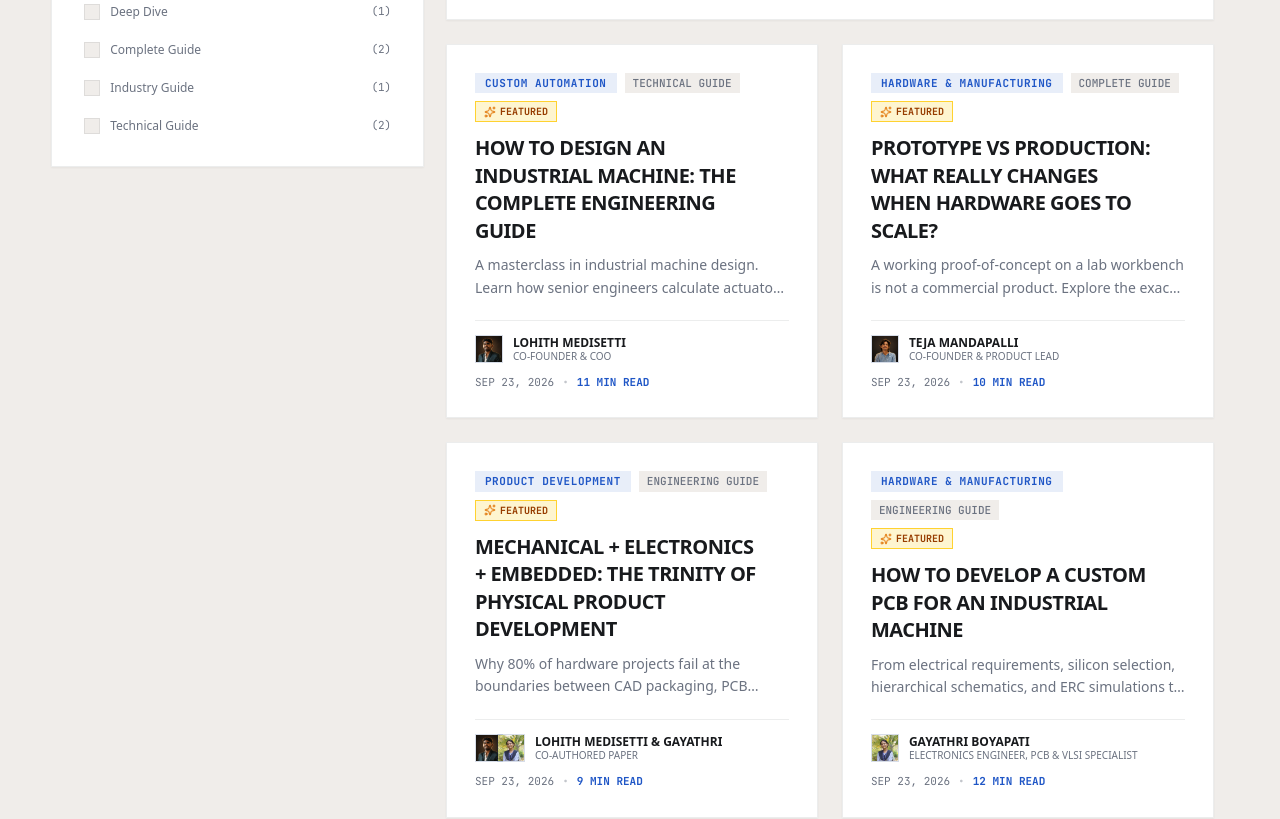
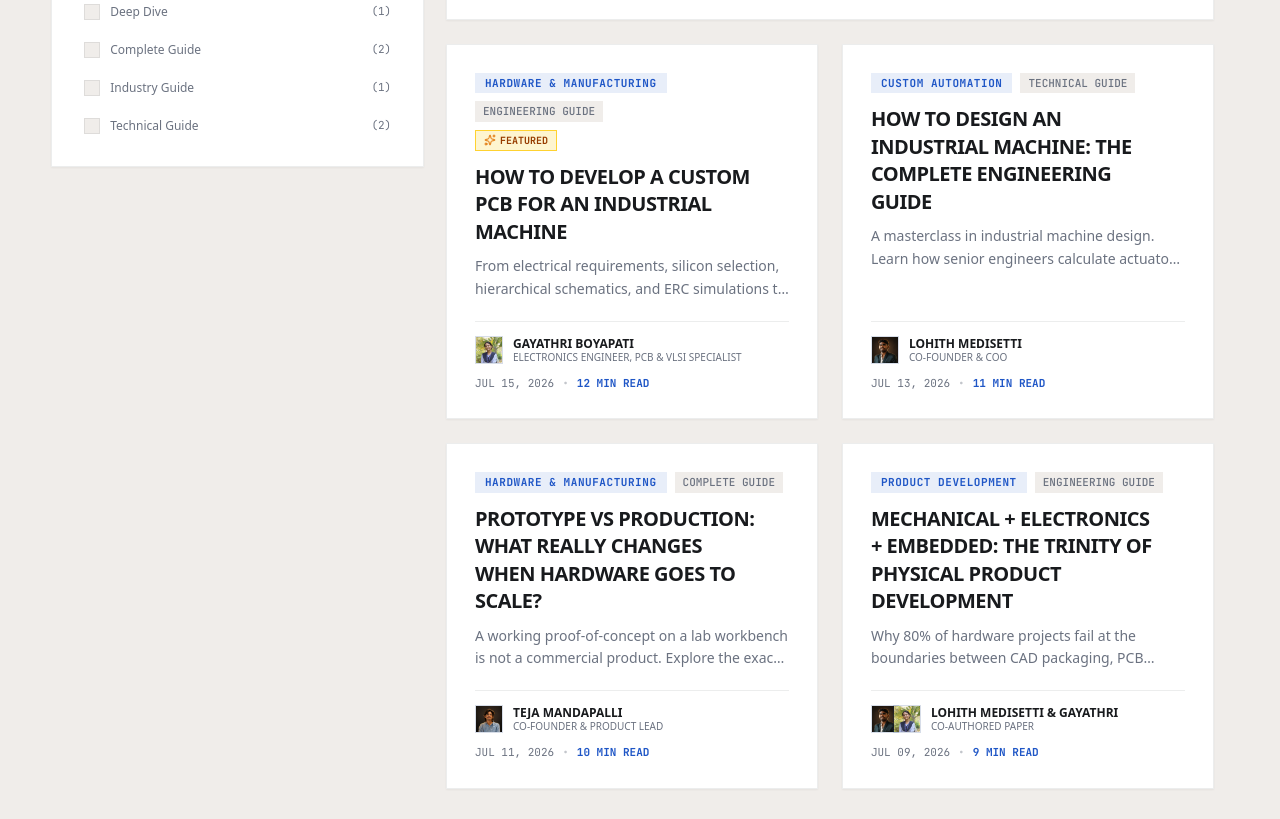
Before and after one commit to HarshaJyos/solvempire_test, a Next.js app: page /journal in a window 1280 px wide. Shown: the part 1120-1939 px from the top of the page. Built offline with nearby package versions, Linux system fonts and the light colour scheme.

Commit message:
refactor(journal): stagger blog publication dates with 2-day cadence starting July 2026 and isolate single featured post

```diff
--- a/src/data/blogs/how-to-build-a-custom-automated-machine.ts
+++ b/src/data/blogs/how-to-build-a-custom-automated-machine.ts
@@ -17,8 +17,8 @@ export const customAutomatedMachineBlog: BlogArticleData = {
       bio: "Founder & CEO at SolveMpire. Driving end-to-end hardware, embedded systems, custom automation, and product engineering from concept to scaled production.",
       slug: "hanish-jyosyabhatla",
     },
-    publishedAt: "Sep 12, 2026",
-    isoDate: "2026-09-12T00:00:00Z",
+    publishedAt: "Jul 07, 2026",
+    isoDate: "2026-07-07T00:00:00Z",
     readTime: "10 min read",
     tags: [
       "Custom Automation",
--- a/src/data/blogs/how-to-design-an-industrial-machine.ts
+++ b/src/data/blogs/how-to-design-an-industrial-machine.ts
@@ -18,8 +18,8 @@ export const howToDesignIndustrialMachineBlog: BlogArticleData = {
       bio: "Co-Founder & COO at SolveMpire. Spearheading industrial manufacturing partnerships, DFM validation, factory supply chains, and turnkey multi-discipline product delivery.",
       slug: "lohith-medisetti",
     },
-    publishedAt: "Sep 23, 2026",
-    isoDate: "2026-09-23T00:00:00Z",
+    publishedAt: "Jul 13, 2026",
+    isoDate: "2026-07-13T00:00:00Z",
     readTime: "11 min read",
     tags: [
       "Industrial Machines",
@@ -31,7 +31,7 @@ export const howToDesignIndustrialMachineBlog: BlogArticleData = {
       "Power Distribution",
       "Commissioning",
     ],
-    featured: true,
+    featured: false,
   },
   takeaways: [
     "Industrial machine design begins with cycle time (takt time) and kinematic inertia matching: matching motor-to-load inertia ratios (J_load / J_motor ≤ 5:1) prevents resonance and positioning jitter.",
--- a/src/data/blogs/how-to-develop-a-custom-pcb-for-an-industrial-machine.ts
+++ b/src/data/blogs/how-to-develop-a-custom-pcb-for-an-industrial-machine.ts
@@ -16,8 +16,8 @@ export const howToDevelopCustomPcbBlog: BlogArticleData = {
       bio: "Electronics Engineer & PCB/VLSI Design Specialist at SolveMpire. Architecting custom multilayer PCB layouts, real-time embedded hardware, power distribution, and VLSI circuit designs.",
       slug: "gayathri-boyapati",
     },
-    publishedAt: "Sep 23, 2026",
-    isoDate: "2026-09-23T00:00:00Z",
+    publishedAt: "Jul 15, 2026",
+    isoDate: "2026-07-15T00:00:00Z",
     readTime: "12 min read",
     tags: [
       "Custom PCB",
--- a/src/data/blogs/how-to-develop-a-physical-product-from-idea-to-manufacturing.ts
+++ b/src/data/blogs/how-to-develop-a-physical-product-from-idea-to-manufacturing.ts
@@ -17,8 +17,8 @@ export const physicalProductBlog: BlogArticleData = {
       bio: "Founder & CEO at SolveMpire. Driving end-to-end hardware, embedded systems, custom automation, and product engineering from concept to scaled production.",
       slug: "hanish-jyosyabhatla",
     },
-    publishedAt: "Sep 16, 2026",
-    isoDate: "2026-09-16T00:00:00Z",
+    publishedAt: "Jul 03, 2026",
+    isoDate: "2026-07-03T00:00:00Z",
     readTime: "9 min read",
     tags: [
       "Hardware",
@@ -29,7 +29,7 @@ export const physicalProductBlog: BlogArticleData = {
       "Quality Control",
       "Logistics",
     ],
-    featured: true,
+    featured: false,
   },
   tableOfContents: [
     { id: "first-dont-build", title: "First, Don't Build the Product" },
--- a/src/data/blogs/mechanical-electronics-embedded-product-development.ts
+++ b/src/data/blogs/mechanical-electronics-embedded-product-development.ts
@@ -27,8 +27,8 @@ export const mechanicalElectronicsEmbeddedBlog: BlogArticleData = {
         slug: "gayathri-boyapati",
       },
     ],
-    publishedAt: "Sep 23, 2026",
-    isoDate: "2026-09-23T00:00:00Z",
+    publishedAt: "Jul 09, 2026",
+    isoDate: "2026-07-09T00:00:00Z",
     readTime: "9 min read",
     tags: [
       "Hardware Engineering",
@@ -40,7 +40,7 @@ export const mechanicalElectronicsEmbeddedBlog: BlogArticleData = {
       "Product Development",
       "Supply Chain",
     ],
-    featured: true,
+    featured: false,
   },
   takeaways: [
     "Hardware systems fail most frequently at the handoffs: when mechanical CAD models don't account for PCB component heights, or firmware timing misjudges physical actuator inertia.",
--- a/src/data/blogs/product-engineering-company-in-india.ts
+++ b/src/data/blogs/product-engineering-company-in-india.ts
@@ -17,8 +17,8 @@ export const indiaProductEngineeringBlog: BlogArticleData = {
       bio: "Founder & CEO at SolveMpire. Driving end-to-end hardware, embedded systems, custom automation, and product engineering from concept to scaled production.",
       slug: "hanish-jyosyabhatla",
     },
-    publishedAt: "Sep 14, 2026",
-    isoDate: "2026-09-14T00:00:00Z",
+    publishedAt: "Jul 05, 2026",
+    isoDate: "2026-07-05T00:00:00Z",
     readTime: "8 min read",
     tags: [
       "Product Engineering",
--- a/src/data/blogs/prototype-vs-production-what-changes.ts
+++ b/src/data/blogs/prototype-vs-production-what-changes.ts
@@ -18,8 +18,8 @@ export const prototypeVsProductionBlog: BlogArticleData = {
       bio: "Co-Founder & Product Lead at SolveMpire. Driving mechanical architecture, DFM validation, ergonomic product packaging, and bridging functional prototypes into scaled commercial manufacturing.",
       slug: "teja-mandapalli",
     },
-    publishedAt: "Sep 23, 2026",
-    isoDate: "2026-09-23T00:00:00Z",
+    publishedAt: "Jul 11, 2026",
+    isoDate: "2026-07-11T00:00:00Z",
     readTime: "10 min read",
     tags: [
       "Prototyping",
@@ -31,7 +31,7 @@ export const prototypeVsProductionBlog: BlogArticleData = {
       "Quality Control",
       "Supply Chain",
     ],
-    featured: true,
+    featured: false,
   },
   takeaways: [
     "A working benchtop prototype proves functional feasibility; production engineering ensures 10,000 units can be built with 99.5% yield, identical tolerances, and compliant safety standards.",
--- a/src/data/blogs/what-is-end-to-end-product-engineering.ts
+++ b/src/data/blogs/what-is-end-to-end-product-engineering.ts
@@ -17,8 +17,8 @@ export const whatIsEndToEndBlog: BlogArticleData = {
       bio: "Founder & CEO at SolveMpire. Driving end-to-end hardware, embedded systems, custom automation, and product engineering from concept to scaled production.",
       slug: "hanish-jyosyabhatla",
     },
-    publishedAt: "Sep 18, 2026",
-    isoDate: "2026-09-18T00:00:00Z",
+    publishedAt: "Jul 01, 2026",
+    isoDate: "2026-07-01T00:00:00Z",
     readTime: "7 min read",
     tags: [
       "Product Engineering",
@@ -28,7 +28,7 @@ export const whatIsEndToEndBlog: BlogArticleData = {
       "MVP",
       "Quality Engineering",
     ],
-    featured: true,
+    featured: false,
   },
   tableOfContents: [
     { id: "what-is-end-to-end", title: "What Exactly Is End-to-End Product Engineering?" },
--- a/src/data/page-1.json
+++ b/src/data/page-1.json
@@ -3,6 +3,34 @@
   "totalPages": 2,
   "totalPosts": 8,
   "posts": [
+    {
+      "id": "post-008",
+      "slug": "how-to-develop-a-custom-pcb-for-an-industrial-machine",
+      "title": "How to Develop a Custom PCB for an Industrial Machine",
+      "excerpt": "From electrical requirements, silicon selection, hierarchical schematics, and ERC simulations to impedance stackups, thermal floorplanning, DFM, and automated Bed-of-Nails testing. The complete engineering guide to industrial PCB development.",
+      "category": "Hardware & Manufacturing",
+      "type": "Engineering Guide",
+      "author": {
+        "name": "Gayathri Boyapati",
+        "role": "Electronics Engineer, PCB & VLSI Specialist",
+        "avatar": "/avatars/gayatri.jpeg",
+        "bio": "Electronics Engineer & PCB/VLSI Design Specialist at SolveMpire. Architecting custom multilayer PCB layouts, real-time embedded hardware, power distribution, and VLSI circuit designs."
+      },
+      "publishedAt": "Jul 15, 2026",
+      "isoDate": "2026-07-15T00:00:00Z",
+      "readTime": "12 min read",
+      "tags": [
+        "Custom PCB",
+        "KiCad",
+        "Industrial Electronics",
+        "STM32",
+        "Linux SoM",
+        "CAN Bus",
+        "DFM",
+        "Embedded Hardware"
+      ],
+      "featured": true
+    },
     {
       "id": "post-007",
       "slug": "how-to-design-an-industrial-machine",
@@ -16,8 +44,8 @@
         "avatar": "/lohith.webp",
         "bio": "Co-Founder & COO at SolveMpire. Spearheading industrial manufacturing partnerships, DFM validation, factory supply chains, and turnkey multi-discipline product delivery."
       },
-      "publishedAt": "Sep 23, 2026",
-      "isoDate": "2026-09-23T00:00:00Z",
+      "publishedAt": "Jul 13, 2026",
+      "isoDate": "2026-07-13T00:00:00Z",
       "readTime": "11 min read",
       "tags": [
         "Industrial Machines",
@@ -29,7 +57,7 @@
         "Power Distribution",
         "Commissioning"
       ],
-      "featured": true
+      "featured": false
     },
     {
       "id": "post-006",
@@ -44,8 +72,8 @@
         "avatar": "/teja.webp",
         "bio": "Co-Founder & Product Lead at SolveMpire. Driving mechanical architecture, DFM validation, ergonomic product packaging, and bridging functional prototypes into scaled commercial manufacturing."
       },
-      "publishedAt": "Sep 23, 2026",
-      "isoDate": "2026-09-23T00:00:00Z",
+      "publishedAt": "Jul 11, 2026",
+      "isoDate": "2026-07-11T00:00:00Z",
       "readTime": "10 min read",
       "tags": [
         "Prototyping",
@@ -57,7 +85,7 @@
         "Quality Control",
         "Supply Chain"
       ],
-      "featured": true
+      "featured": false
     },
     {
       "id": "post-005",
@@ -80,8 +108,8 @@
           "bio": "Electronics Engineer & PCB/VLSI Design Specialist at SolveMpire. Leading custom electronics design, high-speed PCB layouts, power electronics, and embedded hardware integration."
         }
       ],
-      "publishedAt": "Sep 23, 2026",
-      "isoDate": "2026-09-23T00:00:00Z",
+      "publishedAt": "Jul 09, 2026",
+      "isoDate": "2026-07-09T00:00:00Z",
       "readTime": "9 min read",
       "tags": [
         "Hardware Engineering",
@@ -93,60 +121,34 @@
         "Product Development",
         "Supply Chain"
       ],
-      "featured": true
+      "featured": false
     },
     {
-      "id": "post-001",
-      "slug": "what-is-end-to-end-product-engineering",
-      "title": "What Is End-to-End Product Engineering?",
-      "excerpt": "Why 'just an app' is never just an app. A practical breakdown of end-to-end product engineering from discovery, UX, and scalable architecture to DevOps, observability, and continuous feedback loops.",
-      "category": "Product Engineering",
-      "type": "Deep Dive",
+      "id": "post-004",
+      "slug": "how-to-build-a-custom-automated-machine",
+      "title": "How to Build a Custom Automated Machine",
+      "excerpt": "From process requirements and proofs-of-concept to mechanical CAD, PLCs, robotics, machine vision, FAT, and commissioning. The complete engineering guide to custom automation.",
+      "category": "Custom Automation",
+      "type": "Technical Guide",
       "author": {
         "name": "Hanish Jyosyabhatla",
         "role": "Founder & CEO",
         "avatar": "/avatars/hanish.webp",
         "bio": "Founder & CEO at SolveMpire. Driving end-to-end hardware, embedded systems, custom automation, and product engineering from concept to scaled production."
       },
-      "publishedAt": "Sep 18, 2026",
-      "isoDate": "2026-09-18T00:00:00Z",
-      "readTime": "7 min read",
+      "publishedAt": "Jul 07, 2026",
+      "isoDate": "2026-07-07T00:00:00Z",
+      "readTime": "10 min read",
       "tags": [
-        "Product Engineering",
-        "Architecture",
-        "DevOps",
-        "Software Development",
-        "MVP",
-        "Quality Engineering"
+        "Custom Automation",
+        "PLC",
+        "Robotics",
+        "Machine Vision",
+        "Mechanical Design",
+        "FAT",
+        "Commissioning"
       ],
-      "featured": true
-    },
-    {
-      "id": "post-002",
-      "slug": "how-to-develop-a-physical-product-from-idea-to-manufacturing",
-      "title": "How to Develop a Physical Product from Idea to Manufacturing",
-      "excerpt": "A realistic roadmap from napkin sketch and CAD to prototypes, DFM, tooling, factory vetting, quality control, and international logistics without expensive mistakes.",
-      "category": "Hardware & Manufacturing",
-      "type": "Complete Guide",
-      "author": {
-        "name": "Hanish Jyosyabhatla",
-        "role": "Founder & CEO",
-        "avatar": "/avatars/hanish.webp",
-        "bio": "Founder & CEO at SolveMpire. Driving end-to-end hardware, embedded systems, custom automation, and product engineering from concept to scaled production."
-      },
-      "publishedAt": "Sep 16, 2026",
-      "isoDate": "2026-09-16T00:00:00Z",
-      "readTime": "9 min read",
-      "tags": [
-        "Hardware",
-        "Manufacturing",
-        "DFM",
-        "Prototyping",
-        "Tooling",
-        "Quality Control",
-        "Logistics"
-      ],
-      "featured": true
+      "featured": false
     },
     {
       "id": "post-003",
@@ -161,8 +163,8 @@
         "avatar": "/avatars/hanish.webp",
         "bio": "Founder & CEO at SolveMpire. Driving end-to-end hardware, embedded systems, custom automation, and product engineering from concept to scaled production."
       },
-      "publishedAt": "Sep 14, 2026",
-      "isoDate": "2026-09-14T00:00:00Z",
+      "publishedAt": "Jul 05, 2026",
+      "isoDate": "2026-07-05T00:00:00Z",
       "readTime": "8 min read",
       "tags": [
         "Product Engineering",
--- a/src/data/page-2.json
+++ b/src/data/page-2.json
@@ -4,57 +4,55 @@
   "totalPosts": 8,
   "posts": [
     {
-      "id": "post-008",
-      "slug": "how-to-develop-a-custom-pcb-for-an-industrial-machine",
-      "title": "How to Develop a Custom PCB for an Industrial Machine",
-      "excerpt": "From electrical requirements, silicon selection, hierarchical schematics, and ERC simulations to impedance stackups, thermal floorplanning, DFM, and automated Bed-of-Nails testing. The complete engineering guide to industrial PCB development.",
+      "id": "post-002",
+      "slug": "how-to-develop-a-physical-product-from-idea-to-manufacturing",
+      "title": "How to Develop a Physical Product from Idea to Manufacturing",
+      "excerpt": "A realistic roadmap from napkin sketch and CAD to prototypes, DFM, tooling, factory vetting, quality control, and international logistics without expensive mistakes.",
       "category": "Hardware & Manufacturing",
-      "type": "Engineering Guide",
-      "author": {
-        "name": "Gayathri Boyapati",
-        "role": "Electronics Engineer, PCB & VLSI Specialist",
-        "avatar": "/avatars/gayatri.jpeg",
-        "bio": "Electronics Engineer & PCB/VLSI Design Specialist at SolveMpire. Architecting custom multilayer PCB layouts, real-time embedded hardware, power distribution, and VLSI circuit designs."
-      },
-      "publishedAt": "Sep 23, 2026",
-      "isoDate": "2026-09-23T00:00:00Z",
-      "readTime": "12 min read",
-      "tags": [
-        "Custom PCB",
-        "KiCad",
-        "Industrial Electronics",
-        "STM32",
-        "Linux SoM",
-        "CAN Bus",
-        "DFM",
-        "Embedded Hardware"
-      ],
-      "featured": true
-    },
-    {
-      "id": "post-004",
-      "slug": "how-to-build-a-custom-automated-machine",
-      "title": "How to Build a Custom Automated Machine",
-      "excerpt": "From process requirements and proofs-of-concept to mechanical CAD, PLCs, robotics, machine vision, FAT, and commissioning. The complete engineering guide to custom automation.",
-      "category": "Custom Automation",
-      "type": "Technical Guide",
+      "type": "Complete Guide",
       "author": {
         "name": "Hanish Jyosyabhatla",
         "role": "Founder & CEO",
         "avatar": "/avatars/hanish.webp",
         "bio": "Founder & CEO at SolveMpire. Driving end-to-end hardware, embedded systems, custom automation, and product engineering from concept to scaled production."
       },
-      "publishedAt": "Sep 12, 2026",
-      "isoDate": "2026-09-12T00:00:00Z",
-      "readTime": "10 min read",
+      "publishedAt": "Jul 03, 2026",
+      "isoDate": "2026-07-03T00:00:00Z",
+      "readTime": "9 min read",
       "tags": [
-        "Custom Automation",
-        "PLC",
-        "Robotics",
-        "Machine Vision",
-        "Mechanical Design",
-        "FAT",
-        "Commissioning"
+        "Hardware",
+        "Manufacturing",
+        "DFM",
+        "Prototyping",
+        "Tooling",
+        "Quality Control",
+        "Logistics"
+      ],
+      "featured": false
+    },
+    {
+      "id": "post-001",
+      "slug": "what-is-end-to-end-product-engineering",
+      "title": "What Is End-to-End Product Engineering?",
+      "excerpt": "Why 'just an app' is never just an app. A practical breakdown of end-to-end product engineering from discovery, UX, and scalable architecture to DevOps, observability, and continuous feedback loops.",
+      "category": "Product Engineering",
+      "type": "Deep Dive",
+      "author": {
+        "name": "Hanish Jyosyabhatla",
+        "role": "Founder & CEO",
+        "avatar": "/avatars/hanish.webp",
+        "bio": "Founder & CEO at SolveMpire. Driving end-to-end hardware, embedded systems, custom automation, and product engineering from concept to scaled production."
+      },
+      "publishedAt": "Jul 01, 2026",
+      "isoDate": "2026-07-01T00:00:00Z",
+      "readTime": "7 min read",
+      "tags": [
+        "Product Engineering",
+        "Architecture",
+        "DevOps",
+        "Software Development",
+        "MVP",
+        "Quality Engineering"
       ],
       "featured": false
     }
```
Also changed, not shown: public/llms.txt.
